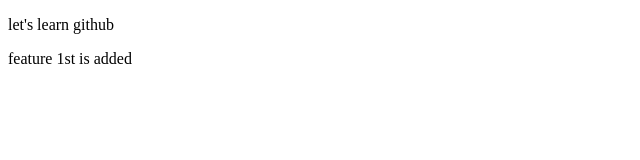
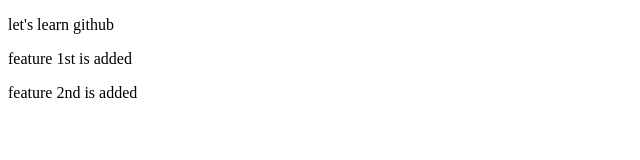
Before and after one commit to Yabhay448/github_practice, a plain HTML site: page index.html in a window 1280 px wide. Shown: the whole page, without its empty margins (0-640 px from the left). Drawn offline with Linux system fonts and the light colour scheme.

Commit message:
second feature is added

```diff
--- a/index.html
+++ b/index.html
@@ -8,5 +8,6 @@
 <body>
     <p> let's learn github </p>
     <p> feature 1st is added</p>
+    <p> feature 2nd is added</p>
 </body>
 </html>
```
